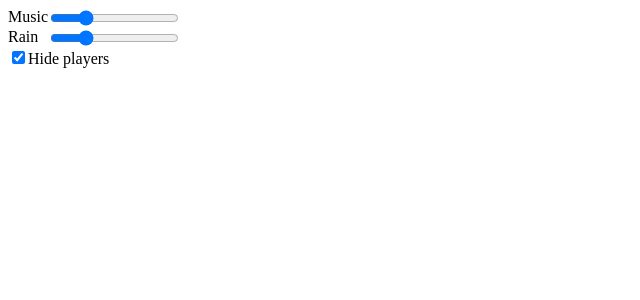
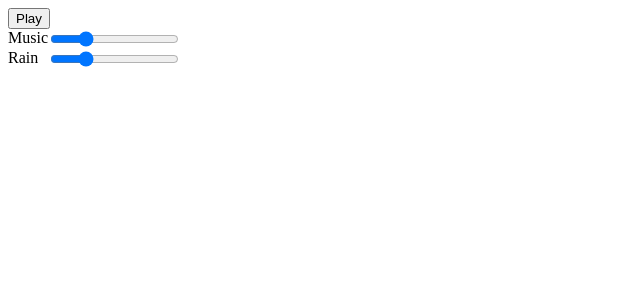
Before and after one commit to fshauge/rainylofi, a React (Create React App) app: page / in a window 1280 px wide. Shown: the top 300 px of the page, without its empty margins (0-640 px from the left). Built offline with nearby package versions, Linux system fonts and the light colour scheme.

Commit message:
Use react-player

```diff
--- a/src/components/App.tsx
+++ b/src/components/App.tsx
@@ -1,7 +1,6 @@
-import React, { useEffect, useState } from "react";
-import { useAudioPlayer } from "../hooks/useAudioPlayer";
+import React, { useState } from "react";
+import ReactPlayer from "react-player";
 import { useLocalStorage } from "../hooks/useLocalStorage";
-import { useYouTubePlayer } from "../hooks/useYouTubePlayer";
 import { Range } from "./Range";
 
 export default function App() {
@@ -10,22 +9,15 @@ export default function App() {
     rain: 25,
   });
 
-  const music = useYouTubePlayer("7NOSDKb0HlU");
-  const rain = useAudioPlayer();
-  const [hidden, setHidden] = useState(true);
-
-  useEffect(() => {
-    music.setVolume(volumes.music);
-    rain.setVolume(volumes.rain);
-  }, [volumes.music, volumes.rain, music, rain]);
+  const [playing, setPlaying] = useState(false);
 
   return (
     <div>
-      {rain.paused && (
-        <div>
-          <button onClick={() => rain.player!.play()}>Play</button>
-        </div>
-      )}
+      <div>
+        <button onClick={() => setPlaying((playing) => !playing)}>
+          {playing ? "Pause" : "Play"}
+        </button>
+      </div>
       <div className="controls">
         <label>Music</label>
         <Range
@@ -42,26 +34,19 @@ export default function App() {
           onChange={(rain) => setVolumes((volumes) => ({ ...volumes, rain }))}
         />
       </div>
-      <div>
-        <label>
-          <input
-            type="checkbox"
-            checked={hidden}
-            onChange={(e) => setHidden(e.currentTarget.checked)}
-          />
-          Hide players
-        </label>
-      </div>
-      <div hidden={hidden}>
-        <div ref={music.ref} />
-        <audio ref={rain.ref} controls loop autoPlay>
-          <source
-            src="https://rainymood.com/audio1112/0.m4a"
-            type="audio/mp4"
-          />
-          <source src="https://rainymood.com/track.ogg" type="audio/ogg" />
-          <source src="https://rainymood.com/track.mp3" type="audio/mp3" />
-        </audio>
+      <div hidden>
+        <ReactPlayer
+          url="https://www.youtube.com/watch?v=7NOSDKb0HlU"
+          volume={volumes.music / 100}
+          playing={playing}
+          controls
+        />
+        <ReactPlayer
+          url="https://rainymood.com/audio1112/0.m4a"
+          volume={volumes.rain / 100}
+          playing={playing}
+          controls
+        />
       </div>
     </div>
   );
--- a/src/hooks/useAudioPlayer.ts
+++ /dev/null
@@ -1,30 +0,0 @@
-import { useEffect, useRef, useState } from "react";
-
-export const useAudioPlayer = () => {
-  const ref = useRef<HTMLAudioElement>(null);
-  const player = ref.current;
-  const [paused, setPaused] = useState(false);
-
-  useEffect(() => {
-    if (player !== null) {
-      player.addEventListener("play", () => {
-        setPaused(false);
-      });
-
-      if (player.paused) {
-        setPaused(true);
-      }
-    }
-  }, [player]);
-
-  return {
-    ref,
-    player,
-    paused,
-    setVolume: (volume: number) => {
-      if (player !== null) {
-        player.volume = volume / 100;
-      }
-    },
-  };
-};
--- a/src/hooks/useYouTubePlayer.ts
+++ /dev/null
@@ -1,34 +0,0 @@
-import { useEffect, useRef, useState } from "react";
-import { Player, PlayerPromise } from "../providers/youtube";
-
-export const useYouTubePlayer = (videoId: string) => {
-  const ref = useRef<HTMLDivElement>(null);
-  const [player, setPlayer] = useState<Player | null>(null);
-
-  useEffect(() => {
-    const execute = async () => {
-      const Player = await PlayerPromise;
-      const player = new Player(ref.current!, {
-        width: 640,
-        height: 390,
-        videoId,
-        events: {
-          onReady: () => {
-            player.playVideo();
-            setPlayer(player);
-          },
-        },
-      });
-    };
-
-    execute();
-  }, [videoId]);
-
-  return {
-    ref,
-    player,
-    setVolume: (volume: number) => {
-      player?.setVolume(volume);
-    },
-  };
-};
--- a/src/providers/youtube.ts
+++ /dev/null
@@ -1,38 +0,0 @@
-declare global {
-  interface Window {
-    onYouTubeIframeAPIReady?: () => void;
-    YT: any;
-  }
-}
-
-interface PlayerOptions {
-  width: number;
-  height: number;
-  videoId: string;
-  events: {
-    onReady: () => void;
-  };
-}
-
-export interface Player {
-  new (element: HTMLElement, options: PlayerOptions): Player;
-  playVideo(): void;
-  setVolume(volume: number): void;
-}
-
-const loadPlayer = () => {
-  const promise = new Promise<Player>((resolve) => {
-    window.onYouTubeIframeAPIReady = () => {
-      resolve(window.YT.Player);
-      delete window.onYouTubeIframeAPIReady;
-    };
-  });
-
-  const script = document.createElement("script");
-  script.src = "https://www.youtube.com/iframe_api";
-  document.body.append(script);
-
-  return promise;
-};
-
-export const PlayerPromise = loadPlayer();
```
Also changed, not shown: package.json (+2 -6 lines), 1 other file (tests, documents, lock files or other folders).
